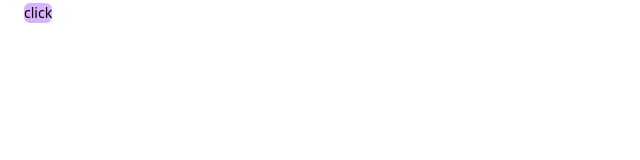
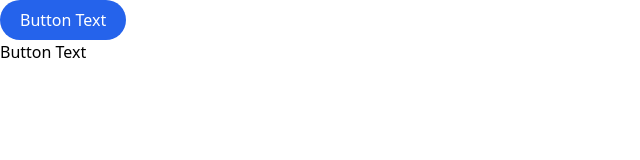
Before and after one commit to Aayushi-web/mar-padd-border, a website: page index.html in a window 1280 px wide. Shown: the whole page, without its empty margins (0-640 px from the left). Drawn offline with nearby package versions, Linux system fonts and the light colour scheme.

Commit message:
@apply class in tailwind

```diff
--- a/index.html
+++ b/index.html
@@ -10,9 +10,14 @@
 </head>
 <body>
     <div class="mx-22">
+       <div class="btn"><a href="#_" class="inline-block px-5 py-2 mx-auto text-white bg-blue-600 rounded-full hover:bg-blue-700 md:mx-0">
+            Button Text
+            </a></div>
+            <a  href="#_" class="btn">
 
-    <button class="mx-6 rounded-md bg-purple-300 text-sm hover:bg-cyan-400
-  active:bg-purple-400  focus:bg-yellow-400  ">click</button></div>
+                Button Text
+                </a>
+</div>
 
 </body>
 </html>
--- a/style.css
+++ b/style.css
@@ -1,4 +1,10 @@
 
 @tailwind base;
 @tailwind components;
+.btn{
+    @apply{
+        inline-block px-5 py-2 mx-auto text-white bg-blue-600 rounded-full hover:bg-blue-700 md:mx-0;
+
+    }
+}
 @tailwind utilities;
```
